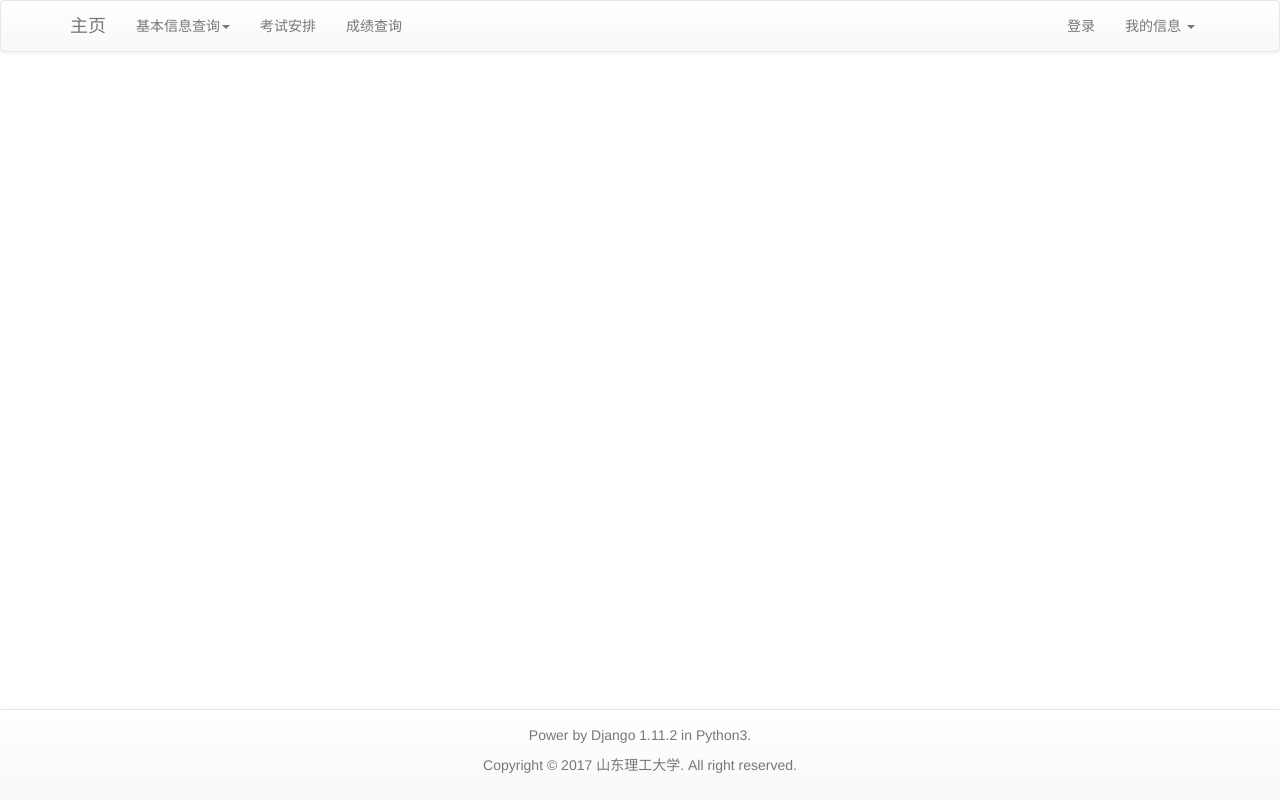
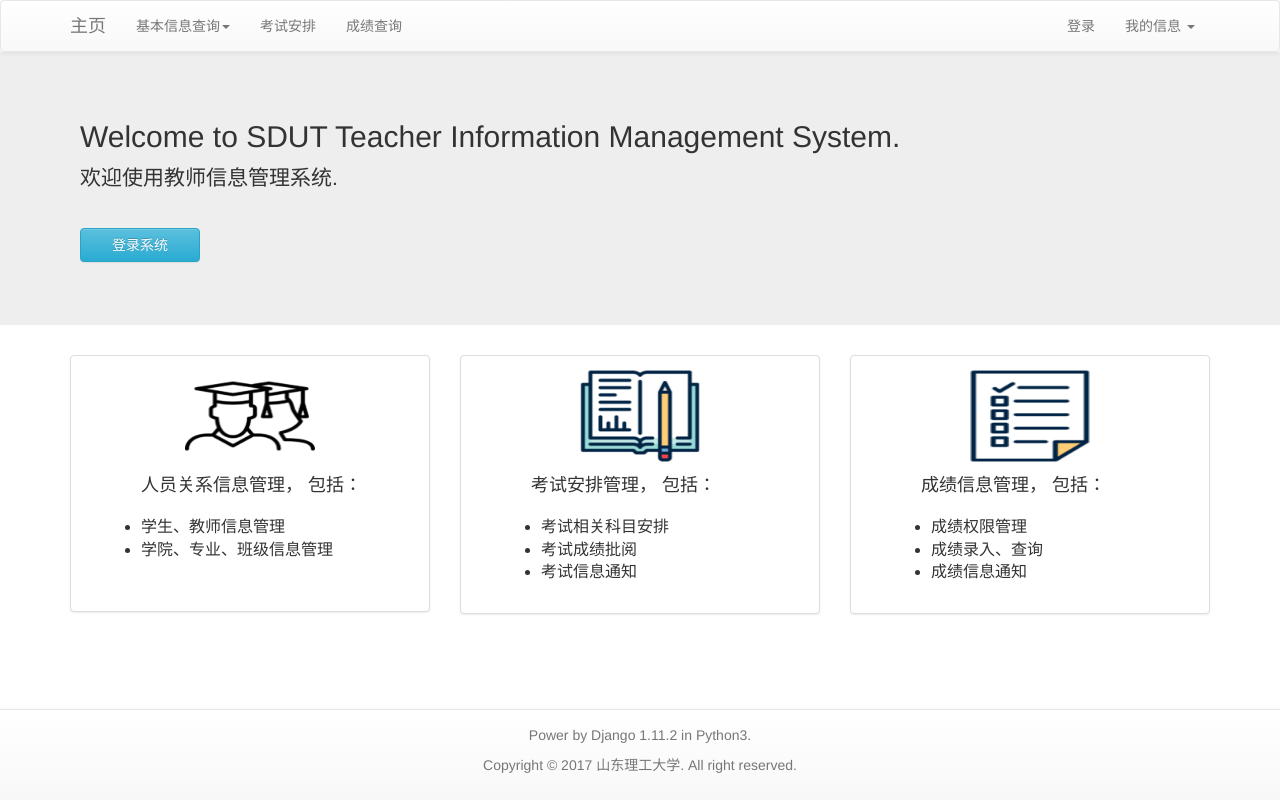
Before and after one commit to lvhuiyang/TIMS, a Django app: page / in a window 1280 px wide. Run offline with Django 3.2, Linux system fonts and the light colour scheme; some libraries are stand-ins or nearby versions.

Commit message:
主页update

```diff
--- a/TIMS/urls.py
+++ b/TIMS/urls.py
@@ -1,6 +1,6 @@
 from django.conf.urls import url
 from django.contrib import admin
-from application.views import Base, Index, Login, Logout
+from application.views import Base, Index, Login, Logout, MyInfo
 
 app_name = 'tims'
 urlpatterns = [
@@ -9,5 +9,6 @@ urlpatterns = [
     url(r'^base/$', Base.as_view(), name="base"),
     url(r'^login/$', Login.as_view(), name="login"),
     url(r'^logout/$', Logout.as_view(), name="logout"),
+    url(r'^my_info/$', MyInfo.as_view(), name="my_info"),
 
 ]
--- a/application/views/__init__.py
+++ b/application/views/__init__.py
@@ -1,9 +1,10 @@
-from .user import CheckUserAuthenticatedMixin, Base, Index, Login, Logout
+from .user import CheckUserAuthenticatedMixin, Base, Index, Login, Logout, MyInfo
 
 __all__ = [
     CheckUserAuthenticatedMixin,
     Base,
     Index,
     Login,
-    Logout
+    Logout,
+    MyInfo
 ]
--- a/application/views/user.py
+++ b/application/views/user.py
@@ -22,7 +22,7 @@ class Base(View):
 
 class Index(View):
     def get(self, request, *args, **kwargs):
-        return render(request=request, template_name="index.html", context={"messages": get_messages(request)})
+        return render(request=request, template_name="index.html")
 
 
 class Login(View):
@@ -33,11 +33,10 @@ class Login(View):
         user = authenticate(username=request.POST['username'], password=request.POST['password'])
         if user:
             login(request, user)
-            messages.add_message(request, messages.INFO, '登录成功')
             return redirect(to=reverse("index"))
         else:
-            messages.add_message(request, messages.INFO, '登录失败')
-            return redirect(to=reverse("index"))
+            messages.add_message(request, messages.INFO, '登录失败, 请检查用户名密码')
+            return redirect(to=reverse("login"))
 
 
 class Logout(CheckUserAuthenticatedMixin, View):
@@ -45,3 +44,8 @@ class Logout(CheckUserAuthenticatedMixin, View):
         logout(request)
         messages.add_message(request, messages.INFO, '成功退出系统， 您当前已退出。')
         return redirect(to="login")
+
+
+class MyInfo(CheckUserAuthenticatedMixin, View):
+    def get(self, request, *args, **kwargs):
+        return render(request=request, template_name="my_info.html")
--- a/templates/base.html
+++ b/templates/base.html
@@ -41,7 +41,8 @@
             </ul>
             <ul class="nav navbar-nav navbar-right">
                 {% if request.user.is_authenticated() %}
-                    <li><a>{{ request.user.username }}</a></li>
+                    <li role="presentation"><a href="#">未读消息 <span class="badge">42</span></a></li>
+                    <li><a>欢迎你， {{ request.user.username }}</a></li>
                 {% else %}
                     <li><a href="{{ url('login') }}">登录</a></li>
                 {% endif %}
@@ -50,7 +51,7 @@
                        aria-expanded="false">我的信息 <span class="caret"></span></a>
                     <ul class="dropdown-menu">
                         {% if request.user.is_authenticated() %}
-                            <li><a href="#">个人资料</a></li>
+                            <li><a href="{{ url('my_info') }}">个人资料</a></li>
                             <li><a href="#">修改密码</a></li>
                             <li role="separator" class="divider"></li>
                             <li><a href="{{ url('logout') }}">退出系统</a></li>
--- a/templates/index.html
+++ b/templates/index.html
@@ -1,3 +1,62 @@
 {% extends "base.html" %}
 
 {% block title %}主页{% endblock %}
+
+{% block main %}
+    <div class="jumbotron" style="padding-left: 80px; margin-top: -20px">
+        <h2>Welcome to SDUT Teacher Information Management System.</h2>
+        <p>欢迎使用教师信息管理系统.</p>
+        {% if request.user.is_authenticated() %}
+            <p>
+                <a class="btn btn-info" role="button" style="width: 120px; margin-top: 20px">您已登录</a>
+            </p>
+        {% else %}
+            <p>
+                <a class="btn btn-info" href="{{ url('login') }}"
+                   role="button" style="width: 120px; margin-top: 20px">登录系统</a>
+            </p>
+        {% endif %}
+    </div>
+    <div class="container">
+        <div class="row">
+            <div class="col-lg-4 ">
+                <div class="thumbnail" style="padding: 10px">
+                    <img src="{{ static('/img/student.png') }}" style="height: 100px; width: 130px">
+                    <h4 style="padding-left: 60px">人员关系信息管理， 包括：</h4>
+                    <div style="padding-left: 20px; font-size: 16px">
+                        <ul>
+                            <li style="margin-top: 20px">学生、教师信息管理</li>
+                            <li style="margin-bottom: 40px">学院、专业、班级信息管理</li>
+                        </ul>
+                    </div>
+                </div>
+            </div>
+            <div class="col-lg-4 ">
+                <div class="thumbnail" style="padding: 10px">
+                    <img src="{{ static('/img/exam.png') }}" style="height: 100px; width: 130px">
+                    <h4 style="padding-left: 60px">考试安排管理， 包括：</h4>
+                    <div style="padding-left: 30px; font-size: 16px">
+                        <ul>
+                            <li style="margin-top: 20px">考试相关科目安排</li>
+                            <li>考试成绩批阅</li>
+                            <li style="margin-bottom: 19px">考试信息通知</li>
+                        </ul>
+                    </div>
+                </div>
+            </div>
+            <div class="col-lg-4 ">
+                <div class="thumbnail" style="padding: 10px">
+                    <img src="{{ static('/img/score.png') }}" style="height: 100px; width: 130px">
+                    <h4 style="padding-left: 60px">成绩信息管理， 包括：</h4>
+                    <div style="padding-left: 30px; font-size: 16px">
+                        <ul>
+                            <li style="margin-top: 20px">成绩权限管理</li>
+                            <li>成绩录入、查询</li>
+                            <li style="margin-bottom: 19px">成绩信息通知</li>
+                        </ul>
+                    </div>
+                </div>
+            </div>
+        </div>
+    </div>
+{% endblock %}
```
Also changed, not shown: static/img/exam.png (added), static/img/score.png (added), static/img/student.png (added).
